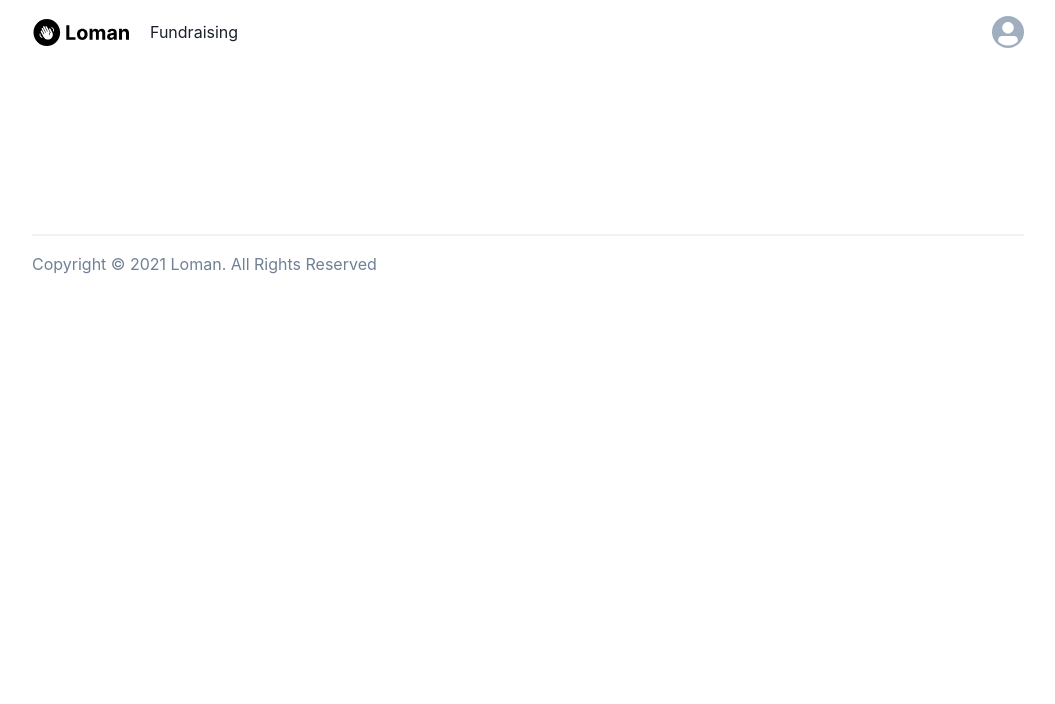
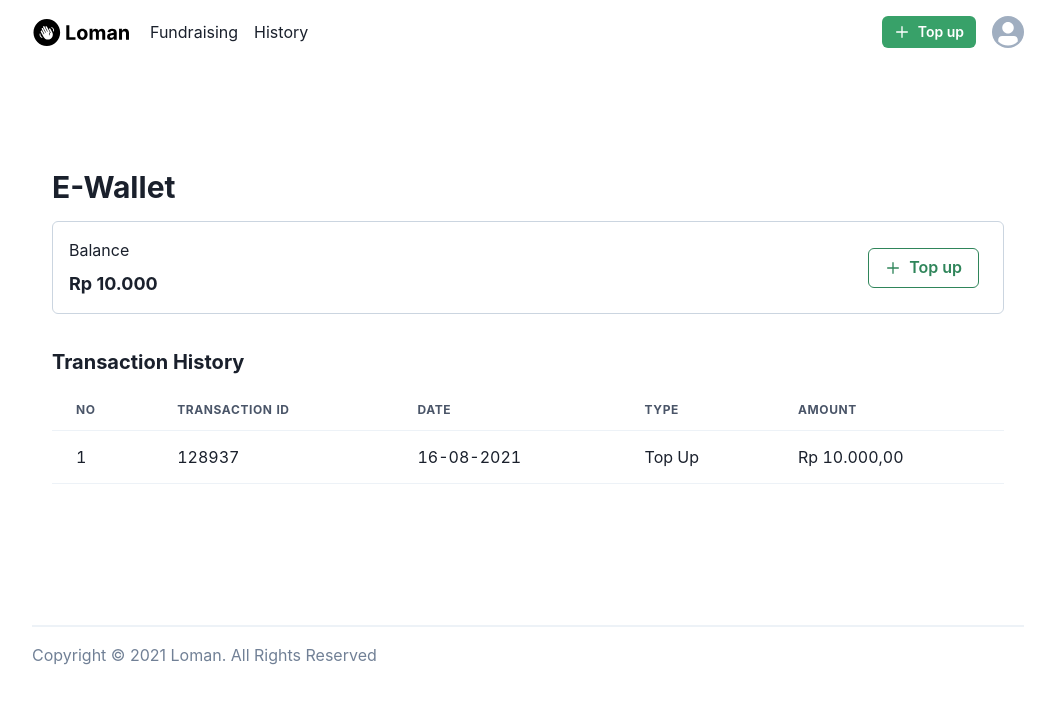
Before and after one commit to rtx-compfest/loman-frontend, a Next.js app: page /e-wallet in a window 1280 px wide. Shown: the top 704 px of the page, without its empty margins (112-1167 px from the left). Built offline with nearby package versions, Linux system fonts and the light colour scheme.

Commit message:
Add E-Wallet page

```diff
--- a/pages/e-wallet/index.js
+++ b/pages/e-wallet/index.js
@@ -1,16 +1,94 @@
-import {Grid} from '@chakra-ui/react'
+import Link from 'next/link'
+import {
+  Button,
+  Grid,
+  Heading,
+  Icon,
+  Table,
+  Tbody,
+  Td,
+  Text,
+  Th,
+  Thead,
+  Tr,
+} from '@chakra-ui/react'
+import {PlusIcon} from '@heroicons/react/outline'
+import {format} from 'date-fns'
+
 import {Layout} from '@components/Layout'
-import {NavUser} from '@components/Nav'
-import React from 'react'
+import {NavDonor} from '@components/Nav'
+import formatCurrency from '@lib/formatCurrency'
 
 const Index = () => {
   return (
     <Layout hasNavbar={false}>
       <header>
-        <NavUser />
+        <NavDonor />
       </header>
 
-      <Grid as="main" marginBlock="85px" placeItems="center"></Grid>
+      <Grid as="main" marginBlock="85px">
+        <Grid>
+          <Grid gap="4" p={5} textAlign="left" height="fit-content">
+            <Heading as="h2" size="lg">
+              E-Wallet
+            </Heading>
+            <Grid
+              p="4"
+              border="1px"
+              borderColor="gray.300"
+              borderRadius="6"
+              autoFlow="column"
+              alignItems="center"
+              justifyContent="space-between"
+            >
+              <Grid gap="2">
+                <Text>Balance</Text>
+                <Text as="strong" fontSize="lg">
+                  {formatCurrency(10000).slice(0, -3)}
+                </Text>
+              </Grid>
+              <Grid p="2">
+                <Link href="e-wallet/topup" passHref={true}>
+                  <Button
+                    leftIcon={<Icon boxSize="4" as={PlusIcon} />}
+                    colorScheme="green"
+                    variant="outline"
+                    as="a"
+                    size="md"
+                  >
+                    Top up
+                  </Button>
+                </Link>
+              </Grid>
+            </Grid>
+            <Grid marginBlock="5">
+              <Heading as="h4" size="md">
+                Transaction History
+              </Heading>
+              <Table variant="simple" marginBlock="4">
+                <Thead>
+                  <Tr>
+                    <Th>No</Th>
+                    <Th>Transaction ID</Th>
+                    <Th>Date</Th>
+                    <Th>Type</Th>
+                    <Th>Amount</Th>
+                  </Tr>
+                </Thead>
+                <Tbody>
+                  <Tr>
+                    <Td>1</Td>
+                    <Td>128937</Td>
+                    <Td>{format(new Date(), 'dd-MM-yyyy')}</Td>
+                    <Td>Top Up</Td>
+                    <Td>{formatCurrency(10000)}</Td>
+                  </Tr>
+                </Tbody>
+              </Table>
+            </Grid>
+          </Grid>
+        </Grid>
+      </Grid>
     </Layout>
   )
 }
```
